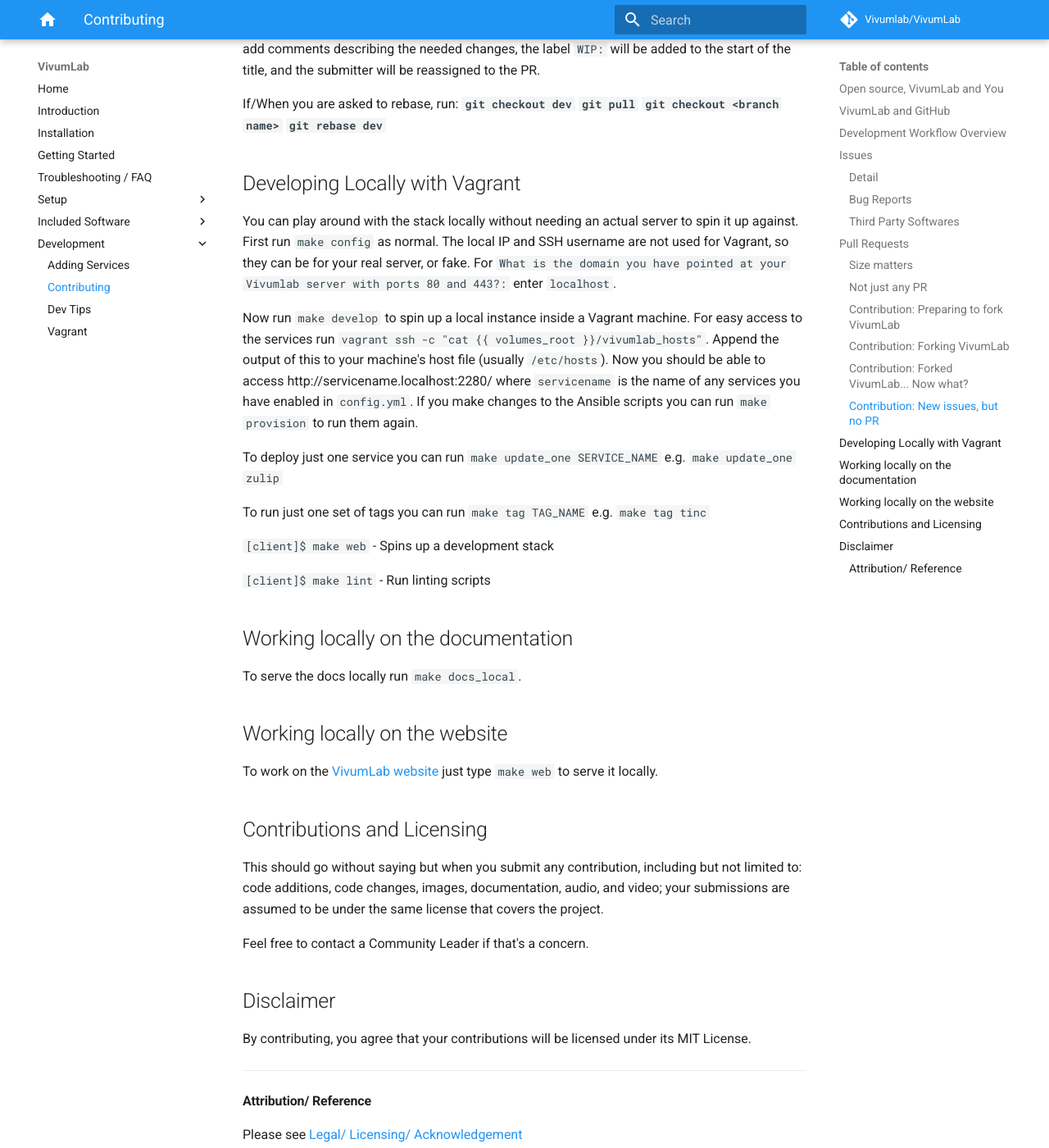
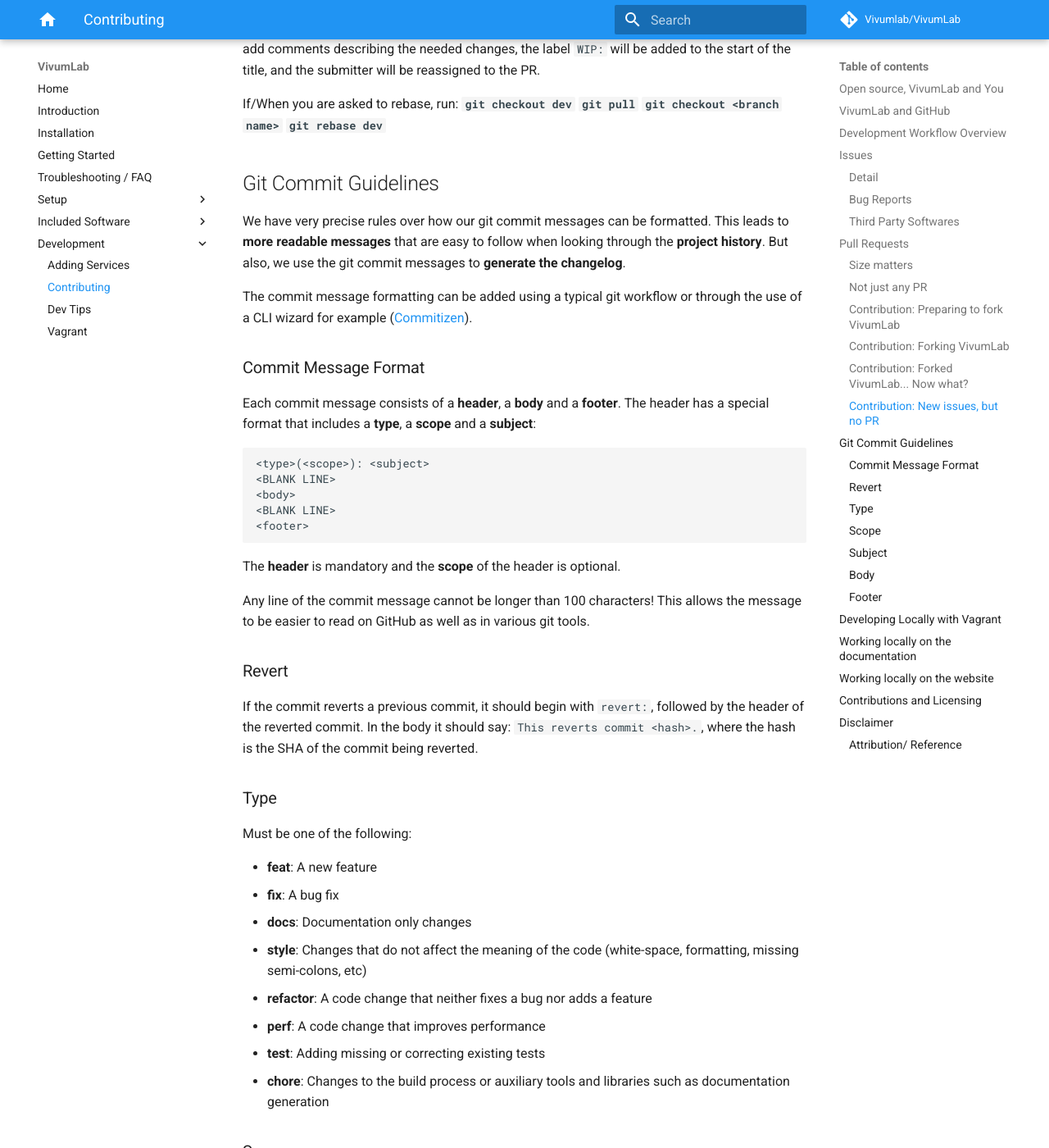
Before and after one commit to ohsevin/VivumLab, an MkDocs documentation site: the page built from docs/dev/Contribution-Guidelines.md, in a window 1280 px wide and 1400 px high, scrolled down 4933 px. Shown: the whole window at 82% size. Built offline with MkDocs 1.6.1 and Material for MkDocs 9.7.7, drawn with Linux system fonts in a browser that asks for light colours; comment, search, counter and statistics services are not loaded; some of the changed text lies outside the part shown.

Commit message:
chore(guidelines): update GitHub templates and contribution guideline (#86)

````diff
--- a/docs/dev/Contribution-Guidelines.md
+++ b/docs/dev/Contribution-Guidelines.md
@@ -117,6 +117,74 @@ If/When you are asked to rebase, run:
 **`git checkout <branch name>`**
 **`git rebase dev`**
 
+## Git Commit Guidelines
+
+We have very precise rules over how our git commit messages can be formatted.  This leads to **more
+readable messages** that are easy to follow when looking through the **project history**.  But also,
+we use the git commit messages to **generate the changelog**.
+
+The commit message formatting can be added using a typical git workflow or through the use of a CLI
+wizard for example ([Commitizen](https://github.com/commitizen/cz-cli)).
+
+### Commit Message Format
+Each commit message consists of a **header**, a **body** and a **footer**.  The header has a special
+format that includes a **type**, a **scope** and a **subject**:
+
+```
+<type>(<scope>): <subject>
+<BLANK LINE>
+<body>
+<BLANK LINE>
+<footer>
+```
+
+The **header** is mandatory and the **scope** of the header is optional.
+
+Any line of the commit message cannot be longer than 100 characters! This allows the message to be easier
+to read on GitHub as well as in various git tools.
+
+### Revert
+If the commit reverts a previous commit, it should begin with `revert: `, followed by the header
+of the reverted commit.
+In the body it should say: `This reverts commit <hash>.`, where the hash is the SHA of the commit
+being reverted.
+
+### Type
+Must be one of the following:
+
+* **feat**: A new feature
+* **fix**: A bug fix
+* **docs**: Documentation only changes
+* **style**: Changes that do not affect the meaning of the code (white-space, formatting, missing
+  semi-colons, etc)
+* **refactor**: A code change that neither fixes a bug nor adds a feature
+* **perf**: A code change that improves performance
+* **test**: Adding missing or correcting existing tests
+* **chore**: Changes to the build process or auxiliary tools and libraries such as documentation
+  generation
+
+### Scope
+The scope could be anything specifying place of the commit change. For example `service`,
+`core`, `docs`, etc...
+
+### Subject
+The subject contains succinct description of the change:
+
+* use the imperative, present tense: "change" not "changed" nor "changes"
+* don't capitalize first letter
+* no dot (.) at the end
+
+### Body
+Just as in the **subject**, use the imperative, present tense: "change" not "changed" nor "changes".
+The body should include the motivation for the change and contrast this with previous behavior.
+
+### Footer
+The footer should contain any information about **Breaking Changes** and is also the place to
+[reference GitHub issues that this commit closes][closing-issues].
+
+**Breaking Changes** should start with the word `BREAKING CHANGE:` with a space or two newlines.
+The rest of the commit message is then used for this.
+
 ## Developing Locally with Vagrant
 
 You can play around with the stack locally without needing an actual server to spin it up against.
````
Also changed, not shown: .github/ISSUE_TEMPLATE/bug_report.md, .github/PULL_REQUEST_TEMPLATE.md (added).
